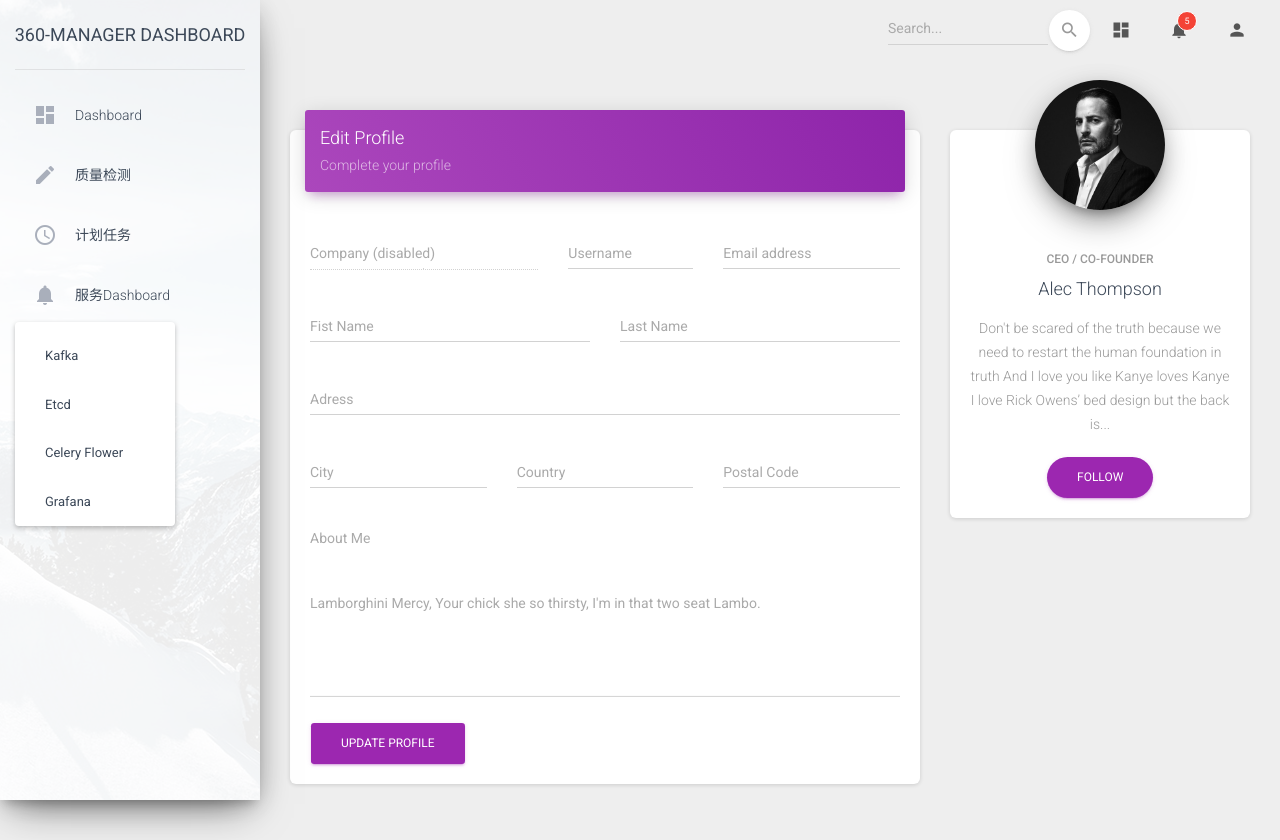
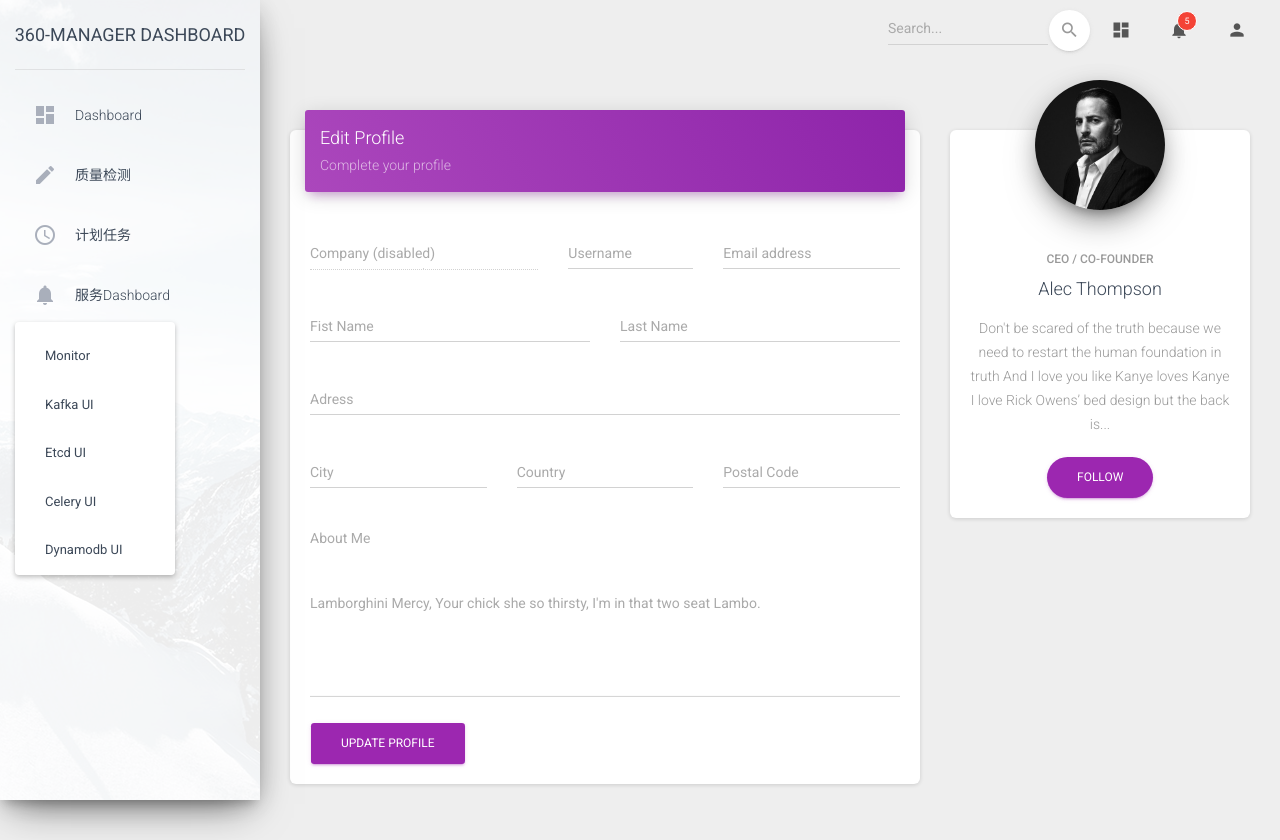
Before and after one commit to nrliangxy/my_daily_news, a Python web app: template webapp/templates/default/user.html in a window 1280 px wide, after a click that opens the changed part. Shown: the top 840 px of the page. Run offline with Jinja, Linux system fonts and the light colour scheme; the template is opened without the code that fills it, so the values that code supplies are empty; some libraries are stand-ins or nearby versions.

Commit message:
update sidebar

```diff
--- a/webapp/templates/default/sidebar.html
+++ b/webapp/templates/default/sidebar.html
@@ -59,10 +59,11 @@
                         <p>服务dashboard</p>
                     </a>
                     <div class="dropdown-menu" aria-labelledby="otherDashboardMenu">
-                        <a class="dropdown-item" href="http://192.168.44.101:9001/">kafka</a>
-                        <a class="dropdown-item" href="http://192.168.44.101:8080/etcdkeeper3/">etcd</a>
-                        <a class="dropdown-item" href="http://192.168.44.101:5658/">celery flower</a>
-                        <a class="dropdown-item" href="http://192.168.44.101:3000/">grafana</a>
+                        <a class="dropdown-item" href="http://192.168.44.101:3000/">Monitor</a>
+                        <a class="dropdown-item" href="http://192.168.44.101:9001/">Kafka UI</a>
+                        <a class="dropdown-item" href="http://192.168.44.101:8080/etcdkeeper3/">Etcd UI</a>
+                        <a class="dropdown-item" href="http://192.168.44.101:5658/">Celery UI</a>
+                        <a class="dropdown-item" href="http://192.168.44.101:9008/">Dynamodb UI</a>
                     </div>
                 </li>
             </ul>
```
